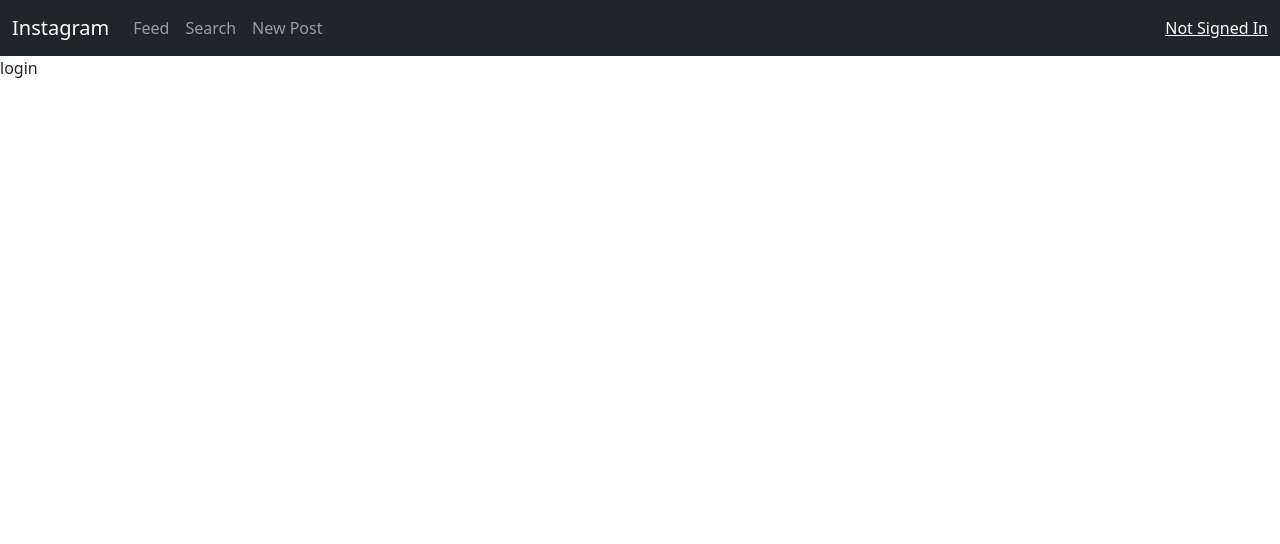
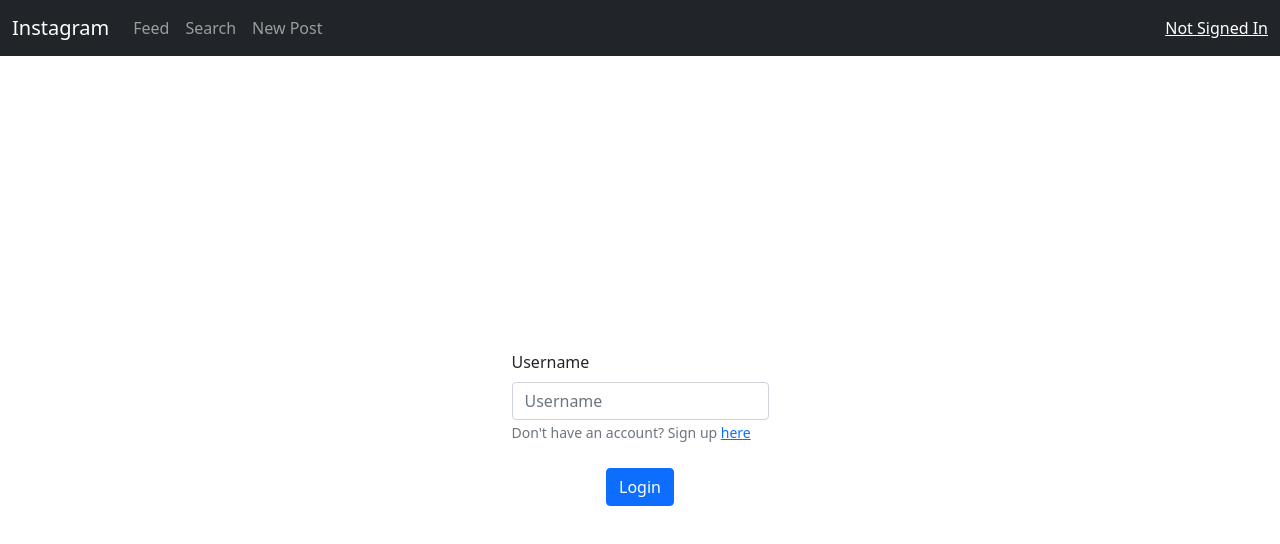
Before and after one commit to htrahddis-hub/Instagram-clone, a React (Create React App) app in the folder frontend/: page /login in a window 1280 px wide. Shown: the top 544 px of the page. Built offline with nearby package versions, Linux system fonts and the light colour scheme.

Commit message:
Login feature added

```diff
--- a/frontend/src/App.js
+++ b/frontend/src/App.js
@@ -57,7 +57,7 @@
         {!alert || (<AlertDissimable {...alert} deleteAlert={() => setAlert(null)} />)}
         <Routes>
           <Route path='/' exact element={<AllPost />} />
-          <Route path='/login' element={<Login />} />
+          <Route path='/login' element={<Login setAlert={setAlert} setUser={setUser}/>} />
           <Route path='/sign-up' element={<SignUp setAlert={setAlert} setUser={setUser}/>} />
           <Route path='/profile/:username' element={<Profile />} />
           <Route path='/search' element={<Search />} />
--- a/frontend/src/api/user.js
+++ b/frontend/src/api/user.js
@@ -1,5 +1,5 @@
 export const createUser = (user) => {
-  try {
+
     const requestOptions = {
       method: "POST",
       headers: {
@@ -7,9 +7,22 @@
       },
       body: user,
     }
-    let Data = fetch("/user/createUser", requestOptions);
+    let Data = fetch("/user/createUser", requestOptions)
+    .then((res)=>res.json())
+    .then((data)=>{
+      return data;
+    })
+    .catch(err=>err)
     return Data;
-  } catch (err) {
+}
 
-  }
+export const getProfile= (username)=>{
+
+  const data =fetch("/user/getProfile?user="+username)
+  .then((res)=>res.json())
+  .then((data)=>{
+    return data;
+  })
+  .catch(err=>err)
+  return data;
 }
--- a/frontend/src/components/auth/Login.jsx
+++ b/frontend/src/components/auth/Login.jsx
@@ -1,10 +1,48 @@
 import React from "react";
+import { Form, Button } from 'react-bootstrap';
+import { useNavigate, Link } from 'react-router-dom';
+import {getProfile} from '../../api/user.js';
 
-const Login= ()=>{
+const Login = (props) => {
+  const [username, setUsername] = React.useState();
+  const navigate= useNavigate();
+
+  const handleLogin=(event)=>{
+    const data=getProfile(username);
+    data.then((data)=>{
+      if(data.length > 0){
+        props.setAlert({variant: "success", message: "Successfully logged in!"});
+        props.setUser(data[0].username);
+        navigate('/');
+      }
+      else{
+        props.setAlert({
+          variant: "danger",
+          message: "No user with that username exists!",
+        });
+      }
+    }).catch((err)=> props.setAlert({ variant: "danger", message: err.message}));
+  }
+
   return (
-    <div>
-      login
-    </div>
+    <Form className='center-form'>
+      <Form.Group className='mb-4'>
+        <Form.Label>Username</Form.Label>
+        <Form.Control
+          type='text'
+          placeholder="Username"
+          onInput={(event)=>{setUsername(event.target.value)}}
+        />
+        <small  className='form-text text-muted'>
+          Don't have an account? Sign up <Link to='/sign-up'>here</Link>
+          </small>
+      </Form.Group>
+      <Button
+        variant="primary"
+        type="button"
+        onClick= {handleLogin}
+      >Login</Button>
+    </Form>
   )
 }
 
--- a/frontend/src/components/auth/SignUp.jsx
+++ b/frontend/src/components/auth/SignUp.jsx
@@ -2,7 +2,6 @@
 import { Form, Button } from 'react-bootstrap';
 import { createUser } from "../../api/user";
 import { useNavigate } from "react-router-dom";
-import '../../css/SignUp.css';
 
 const SignUp = (props) => {
   const [firstName, setFirstName] = React.useState("");
@@ -29,19 +28,17 @@
       username: username
     }));
     data.then((data) => {
-      data.json().then((data) => {
-        props.setAlert({
-          variant: 'success',
-          message: 'Your aacount has been created'
-        })
-        props.setUser(data.username);
-        navigate('/');
+      props.setAlert({
+        variant: 'success',
+        message: 'Your aacount has been created'
       })
+      props.setUser(data.username);
+      navigate('/');
     })
   }
 
   return (
-    <Form className="sign-up-form">
+    <Form className="center-form">
       <Form.Group class='mb-2 w-25'>
         <Form.Label>Username</Form.Label>
         <Form.Control type="text" placeholder="Username" onInput={updateUsername} />
--- a/frontend/src/css/SignUp.css
+++ /dev/null
@@ -1,7 +0,0 @@
-.sign-up-form{
-  display: flex;
-  align-items: center;
-  justify-content: center;
-  flex-direction: column;
-  height: 100%;
-}
--- a/frontend/src/css/index.css
+++ b/frontend/src/css/index.css
@@ -30,3 +30,11 @@
   display: flex;
   flex-direction: column;
 }
+
+.center-form{
+  display: flex;
+  align-items: center;
+  justify-content: center;
+  flex-direction: column;
+  height: 100%;
+}
```
Also changed, not shown: 2 other files (tests, documents, lock files or other folders).
